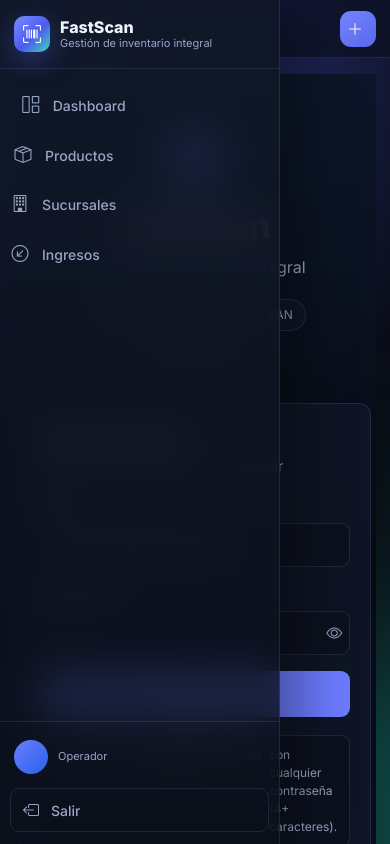
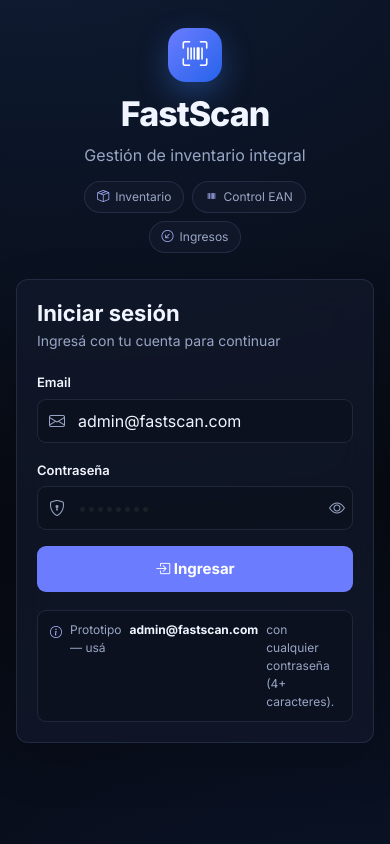
Before and after one commit to juanmanuel2406/Gamexid-Front, an Angular app: page /login in a window 390 px wide. Built offline with nearby package versions, Linux system fonts and the light colour scheme.

Commit message:
fix: separate login layout and improve mobile access

```diff
--- a/src/app/app-routing-module.ts
+++ b/src/app/app-routing-module.ts
@@ -2,7 +2,6 @@ import { NgModule } from '@angular/core';
 import { RouterModule, Routes } from '@angular/router';
 
 import { Login } from './components-fastscan/login/login';
-import { App } from './app';
 import { Dashboard } from './components-fastscan/dashboard/dashboard';
 import { Productos } from './components-fastscan/productos/productos';
 import { Sucursales } from './components-fastscan/sucursales/sucursales';
@@ -13,7 +12,6 @@ const routes: Routes = [
   { path: 'login', component: Login },
   {
     path: '',
-    component: App,
     canActivate: [AuthGuard],
     children: [
       { path: '', redirectTo: 'dashboard', pathMatch: 'full' },
--- a/src/app/app.html
+++ b/src/app/app.html
@@ -1,3 +1,4 @@
+<ng-container *ngIf="!esLogin; else loginView">
 <div class="shell" [ngClass]="{ 'menu-cerrado': !menuAbierto }">
   <div class="ambient ambient-uno"></div>
   <div class="ambient ambient-dos"></div>
@@ -62,3 +63,5 @@
     </main>
   </div>
 </div>
+</ng-container>
+<ng-template #loginView><router-outlet></router-outlet></ng-template>
--- a/src/app/app.ts
+++ b/src/app/app.ts
@@ -1,5 +1,6 @@
 import { Component, OnInit, OnDestroy } from '@angular/core';
-import { Router } from '@angular/router';
+import { NavigationEnd, Router } from '@angular/router';
+import { filter } from 'rxjs';
 import { gsap } from 'gsap';
 
 import { rolLabel } from './services-fastscan/fastscan-service';
@@ -11,7 +12,8 @@ import { rolLabel } from './services-fastscan/fastscan-service';
   standalone: false,
 })
 export class App implements OnInit, OnDestroy {
-  menuAbierto = true;
+  menuAbierto = window.innerWidth > 768;
+  esLogin = false;
   usuario = '';
   rol = '';
   inicial = '';
@@ -32,6 +34,11 @@ export class App implements OnInit, OnDestroy {
   }
 
   ngOnInit(): void {
+    this.esLogin = this.router.url.startsWith('/login');
+    this.router.events.pipe(filter((event): event is NavigationEnd => event instanceof NavigationEnd)).subscribe(event => {
+      this.esLogin = event.urlAfterRedirects.startsWith('/login');
+      if (!this.esLogin && window.innerWidth <= 768) this.menuAbierto = false;
+    });
     const name = sessionStorage.getItem('usuario') || '';
     const data = sessionStorage.getItem('userData');
     let role = 'Operator';
--- a/src/app/components-fastscan/login/login.css
+++ b/src/app/components-fastscan/login/login.css
@@ -77,8 +77,12 @@
 .login-nota b { color: var(--text); }
 
 @media (max-width: 640px) {
-  .login-row { gap: 32px; }
+  .login-wrap { align-items: flex-start; padding: 28px 16px; overflow-y: auto; }
+  .login-row { gap: 26px; }
   .login-brand { max-width: 300px; align-items: center; text-align: center; }
   .brand-tags { justify-content: center; }
   .brand-name { font-size: 34px; }
+  .brand-logo { width: 54px; height: 54px; font-size: 25px; margin-bottom: 12px; }
+  .brand-lema { margin-bottom: 14px; }
+  .login-card { width: 100%; max-width: 390px; padding: 20px; }
 }
```
